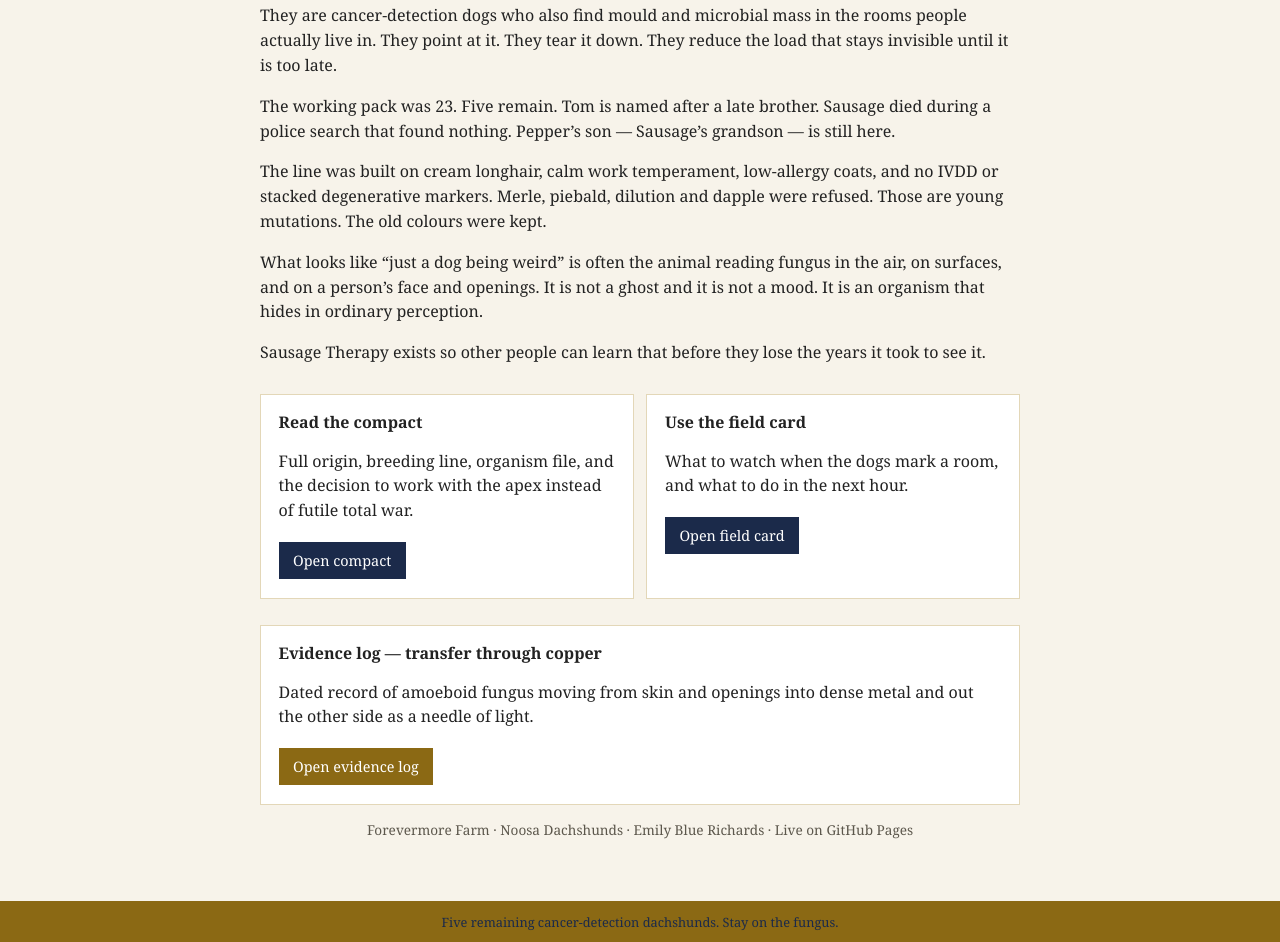
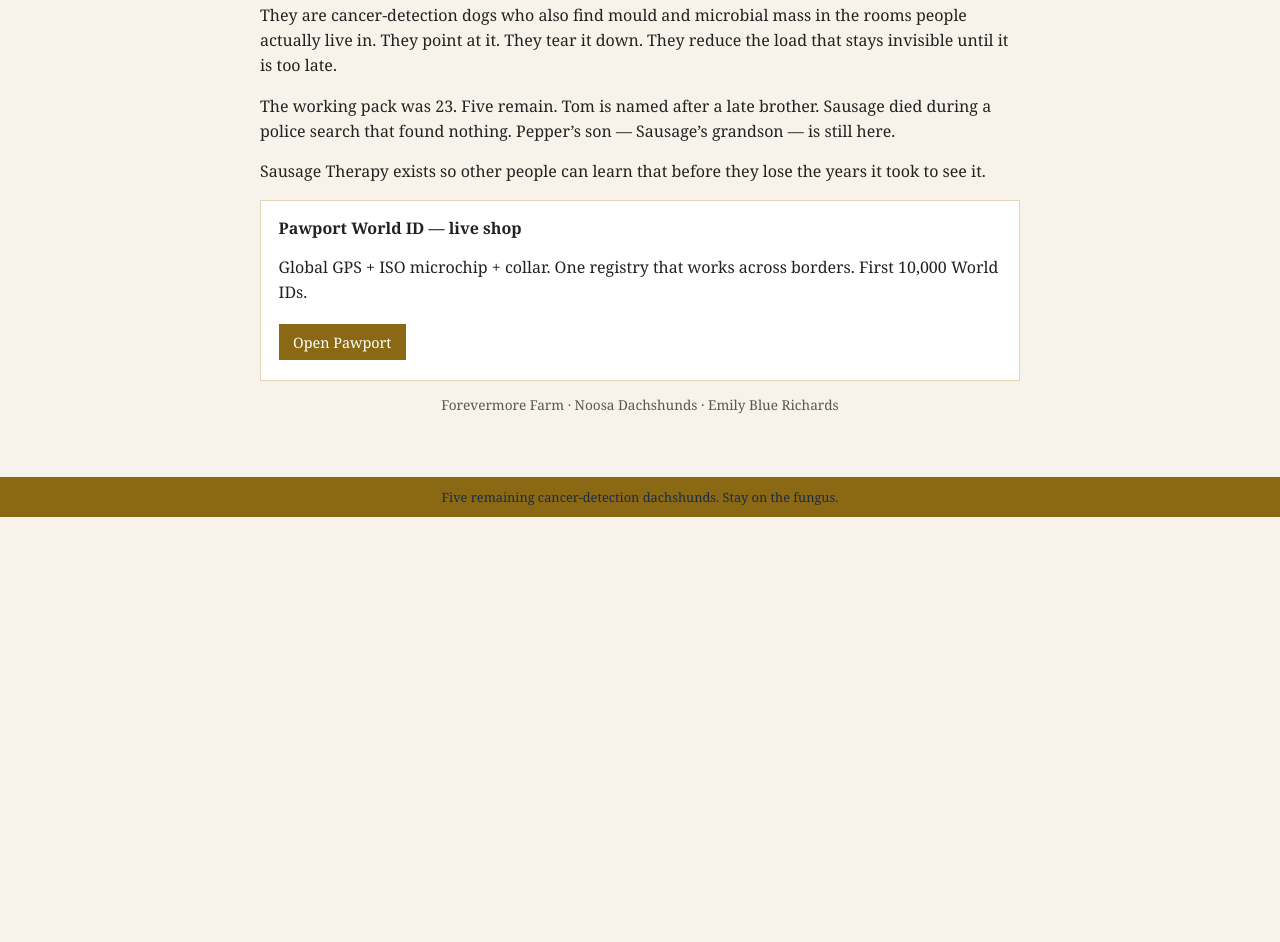
Before and after one commit to forevermore63/forevermore63.github.io, a plain HTML site: page index.html in a window 1280 px wide. Shown: the part 309-1251 px from the top of the page. After the commit the page ends 826 px from the top, so only its background shows below. Drawn offline with Linux system fonts and the light colour scheme.

Commit message:
feat: Pawport global GPS + microchip + collar shop for 10k World IDs

```diff
--- a/index.html
+++ b/index.html
@@ -4,7 +4,6 @@
   <meta charset="utf-8" />
   <meta name="viewport" content="width=device-width, initial-scale=1" />
   <title>Sausage Therapy — Why these dogs exist</title>
-  <meta name="description" content="Cancer-detection dachshunds who locate environmental fungus. Five remain. Sausage Therapy origin." />
   <link rel="stylesheet" href="styles.css" />
 </head>
 <body>
@@ -15,6 +14,7 @@
       <a href="compact.html">Full compact</a>
       <a href="field.html">Field card</a>
       <a href="evidence.html">Evidence log</a>
+      <a href="pawport/index.html">Pawport shop</a>
     </nav>
   </header>
   <main>
@@ -25,27 +25,13 @@
     <p>They were meant to be emotional-support dachshunds. They became something more.</p>
     <p>They are cancer-detection dogs who also find mould and microbial mass in the rooms people actually live in. They point at it. They tear it down. They reduce the load that stays invisible until it is too late.</p>
     <p>The working pack was 23. Five remain. Tom is named after a late brother. Sausage died during a police search that found nothing. Pepper’s son — Sausage’s grandson — is still here.</p>
-    <p>The line was built on cream longhair, calm work temperament, low-allergy coats, and no IVDD or stacked degenerative markers. Merle, piebald, dilution and dapple were refused. Those are young mutations. The old colours were kept.</p>
-    <p>What looks like “just a dog being weird” is often the animal reading fungus in the air, on surfaces, and on a person’s face and openings. It is not a ghost and it is not a mood. It is an organism that hides in ordinary perception.</p>
     <p>Sausage Therapy exists so other people can learn that before they lose the years it took to see it.</p>
-    <div class="grid two">
-      <div class="card">
-        <strong>Read the compact</strong>
-        <p>Full origin, breeding line, organism file, and the decision to work with the apex instead of futile total war.</p>
-        <a class="btn" href="compact.html">Open compact</a>
-      </div>
-      <div class="card">
-        <strong>Use the field card</strong>
-        <p>What to watch when the dogs mark a room, and what to do in the next hour.</p>
-        <a class="btn" href="field.html">Open field card</a>
-      </div>
+    <div class="card">
+      <strong>Pawport World ID — live shop</strong>
+      <p>Global GPS + ISO microchip + collar. One registry that works across borders. First 10,000 World IDs.</p>
+      <a class="btn gold" href="pawport/index.html">Open Pawport</a>
     </div>
-    <div class="card">
-      <strong>Evidence log — transfer through copper</strong>
-      <p>Dated record of amoeboid fungus moving from skin and openings into dense metal and out the other side as a needle of light.</p>
-      <a class="btn gold" href="evidence.html">Open evidence log</a>
-    </div>
-    <p class="meta">Forevermore Farm · Noosa Dachshunds · Emily Blue Richards · Live on GitHub Pages</p>
+    <p class="meta">Forevermore Farm · Noosa Dachshunds · Emily Blue Richards</p>
   </main>
   <footer>Five remaining cancer-detection dachshunds. Stay on the fungus.</footer>
 </body>
```
